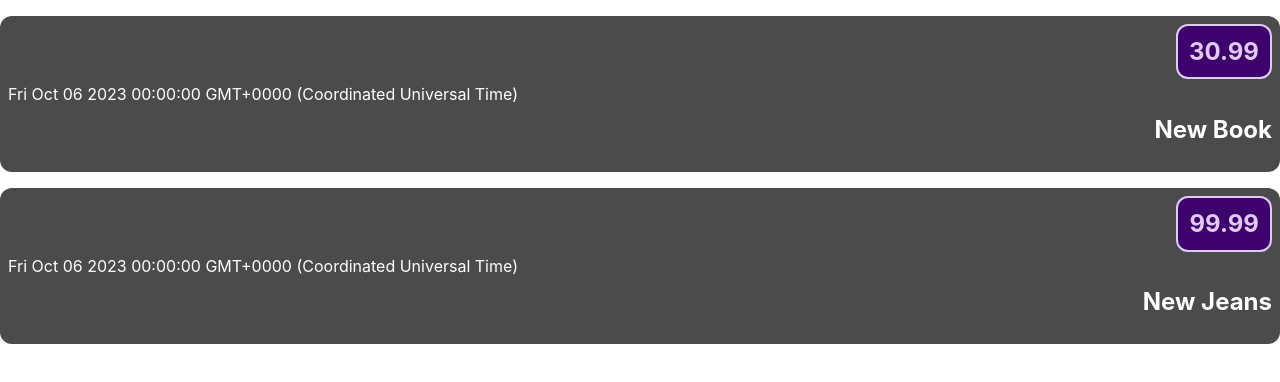
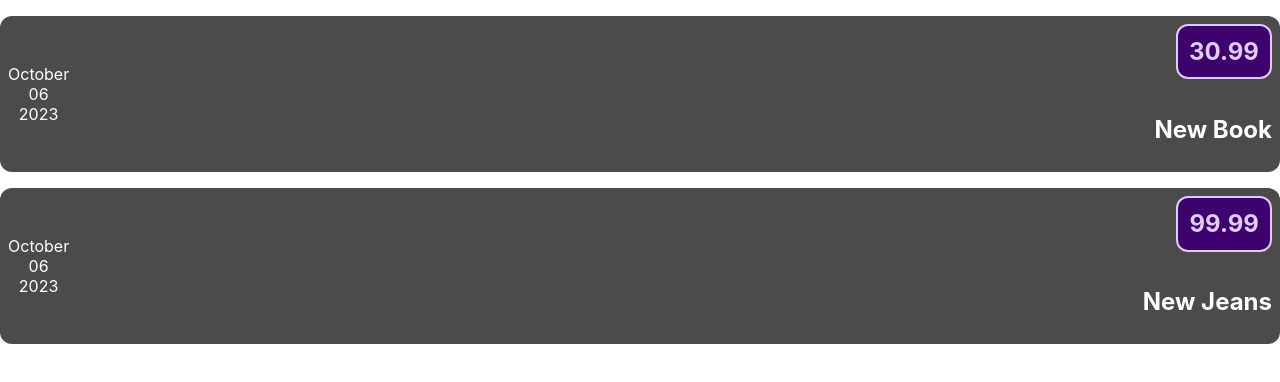
Before and after one commit to Tooma81/React_projekti_loomine, a React (Create React App) app: page / in a window 1280 px wide. Shown: the top 382 px of the page. Built offline with nearby package versions, Linux system fonts and the light colour scheme.

Commit message:
Updated date format

```diff
--- a/src/components/ExpenseItem.js
+++ b/src/components/ExpenseItem.js
@@ -1,10 +1,18 @@
 import './ExpenseItem.css'
 
 function ExpenseItem(props) {
-    console.log(props)
+    const day = props.expenseData.date.toLocaleString
+        ('en-US', {day: '2-digit'})
+    const month = props.expenseData.date.toLocaleString
+        ('en-US', {month: 'long'})
+    const year = props.expenseData.date.getFullYear()
     return (
         <div className="expense-item">
-            <div>{props.expenseData.date.toString()}</div>
+            <div>
+                <div>{month}</div>
+                <div>{day}</div>
+                <div>{year}</div>
+            </div>
             <div className='expense-item__desc'>
                 <h2>{props.expenseData.title}</h2>
                 <div className='expense-item__price'>
```
